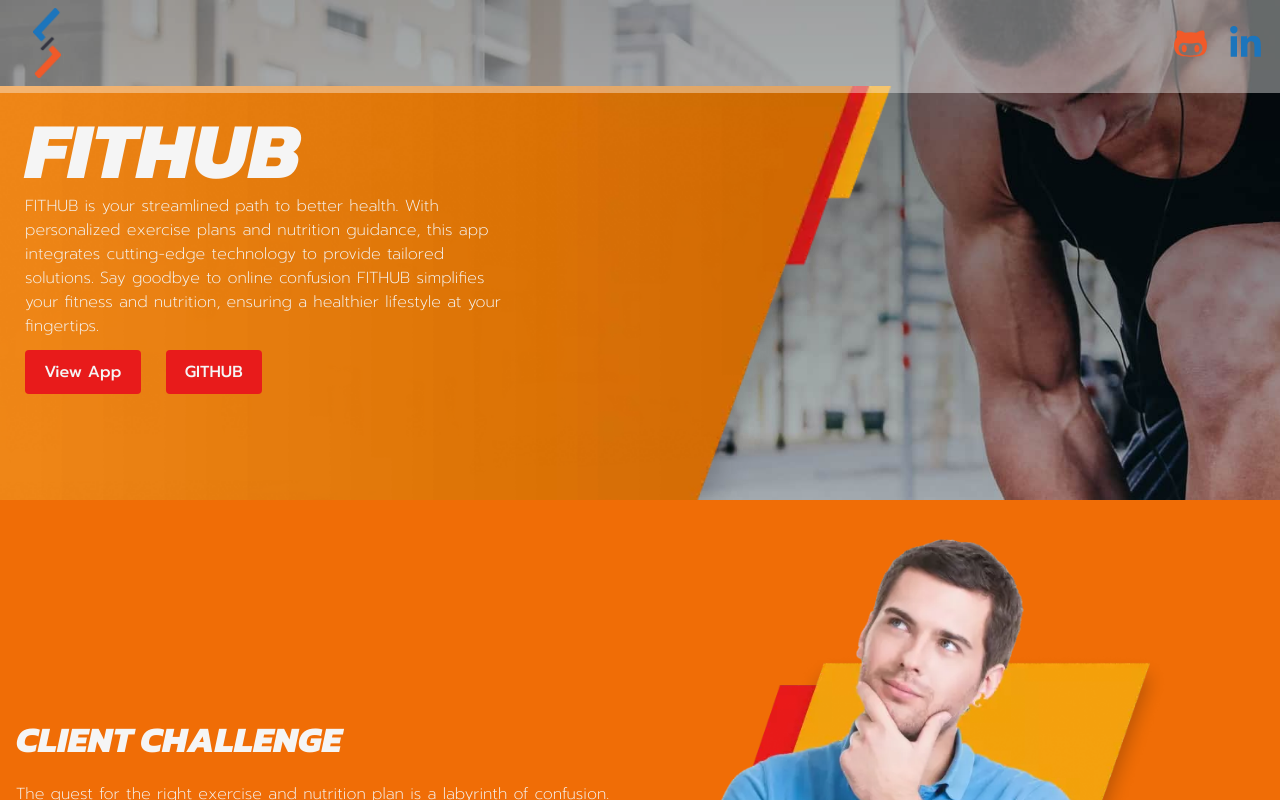
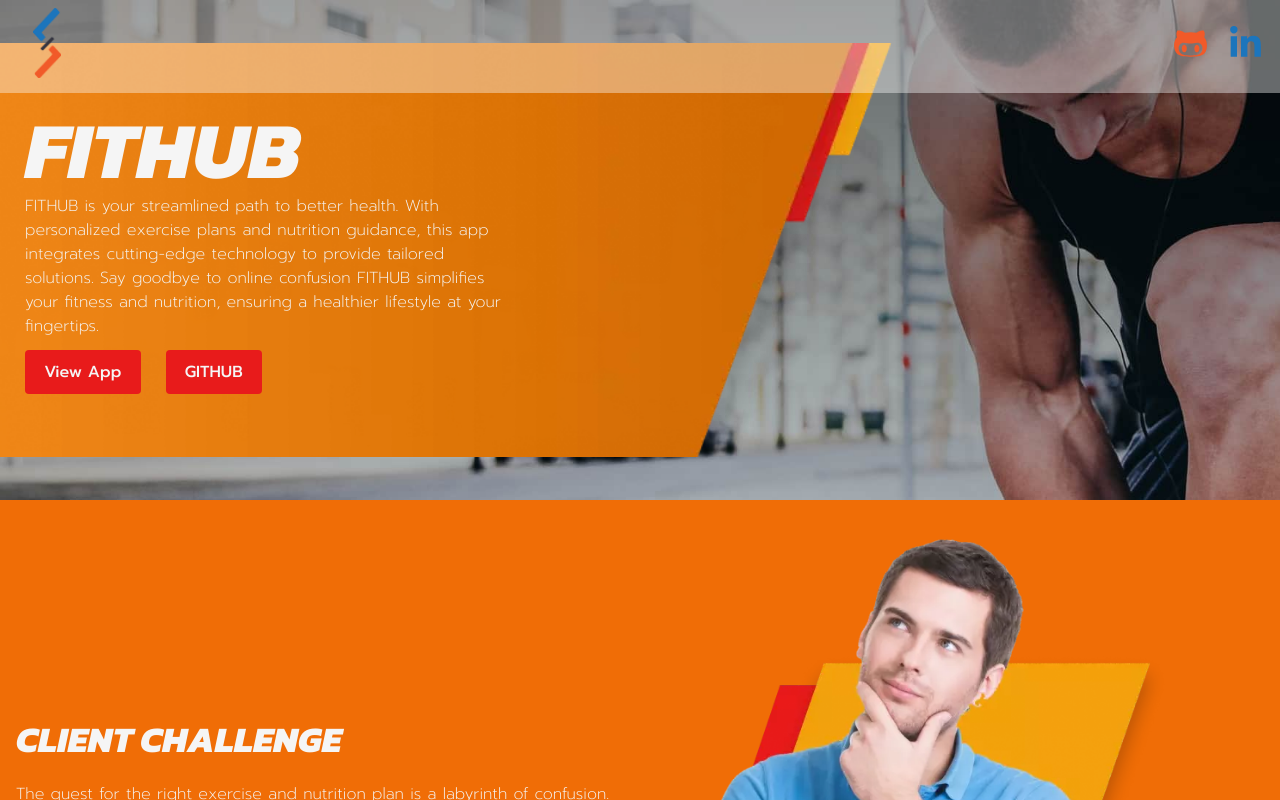
Before and after one commit to shavjw/portfolio, a React (Vite) app: page /projectdetail in a window 1280 px wide. Shown: the top 800 px of the page. Built offline with nearby package versions, Linux system fonts and the light colour scheme.

Commit message:
project detail page background image change

```diff
--- a/src/projectDetails.module.css
+++ b/src/projectDetails.module.css
@@ -9,7 +9,7 @@
   background-image: url('./assets/imgs/edited/fithub_intro_background.webp'),
     url('./assets/imgs/edited/homepage_photo-min.jpg');
   background-repeat: no-repeat;
-  background-position: left bottom, top left;
+  background-position: left, top left;
   background-size: 145%;
   padding: 25px;
   background-color: #c06d06;
```
